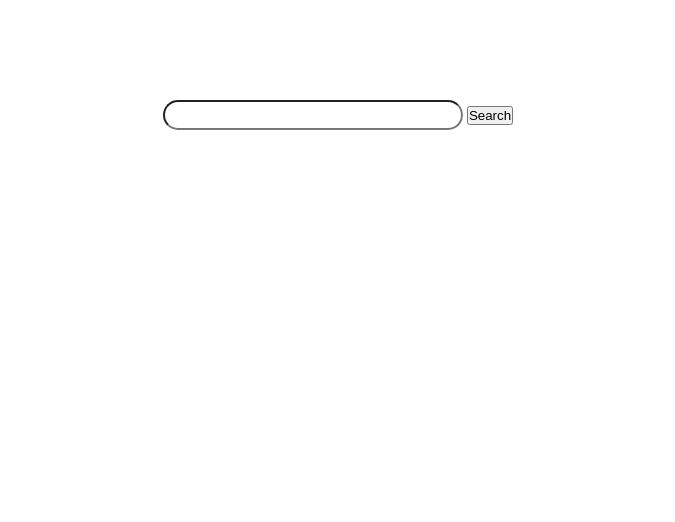
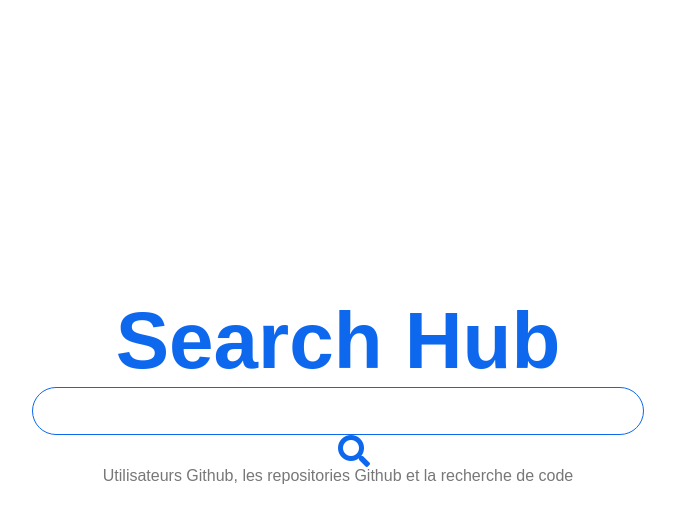
Before and after one commit to da-cruzdev/Search-hub, a website: page index.html in a window 1280 px wide. Shown: the whole page, without its empty margins (302-977 px from the left). Drawn offline with Linux system fonts and the light colour scheme.

Commit message:
making the home page

```diff
--- a/index.html
+++ b/index.html
@@ -5,13 +5,23 @@
     <meta http-equiv="X-UA-Compatible" content="IE=edge" />
     <meta name="viewport" content="width=device-width, initial-scale=1.0" />
     <title>Search hub</title>
+
+    <link
+      rel="stylesheet"
+      href="https://cdnjs.cloudflare.com/ajax/libs/font-awesome/5.13.1/css/all.min.css"
+    />
     <link rel="stylesheet" href="css/style.css" />
   </head>
   <body>
     <div class="container">
       <div class="search">
+        <h1 class="search__heading">Search Hub</h1>
         <input type="text" id="input" />
-        <button id="btn" type="button">Search</button>
+        <a href="#" id="btn"><i class="fa fa-search"></i></a>
+
+        <p class="search__text">
+          Utilisateurs Github, les repositories Github et la recherche de code
+        </p>
       </div>
     </div>
     <script src="index.js"></script>
--- a/index.js
+++ b/index.js
@@ -1,11 +1,9 @@
 let search = document.getElementById("btn");
-console.log(search);
 
 search.addEventListener("click", getSearch);
 
 function getSearch() {
   let username = document.getElementById("input").value;
-  console.log(username);
   let url = `https://api.github.com/users/${username}`;
 
   fetch(url)
--- a/sass/main.scss
+++ b/sass/main.scss
@@ -3,15 +3,55 @@
   padding: 0;
   box-sizing: border-box;
 }
+body {
+  font-family: sans-serif;
+  font-size: 16px;
+  font-weight: 400;
+  padding: 30px;
+  background-color: #fff;
+}
 .container {
-  margin-top: 100px;
+  margin-top: 5rem;
   display: flex;
   justify-content: center;
   align-items: center;
+  flex-direction: column;
+  height: 70vh;
 }
-input {
-  width: 300px;
-  height: 30px;
-  border-radius: 50px;
+.search {
+  display: flex;
+  justify-content: center;
+  align-items: center;
+  flex-direction: column;
+  position: relative;
+}
+.search h1 {
+  font-size: 5rem;
+  color: #0e68ee;
+}
+.search input {
+  width: 130%;
+  height: 3rem;
+  border: 0.1rem solid #0e68ee;
+  border-radius: 3rem;
+  padding: 0.2rem;
+  text-align: center;
+  font-size: 1.6rem;
+  color: #0e68ee;
   outline: none;
 }
+.search input:focus {
+  outline: none;
+}
+.fa {
+  position: absolute;
+  font-size: 2rem;
+  color: #0e68ee;
+  float: right;
+}
+
+.search__text {
+  margin-top: 2rem;
+  font-size: 1rem;
+  color: #777;
+}
```
Also changed, not shown: css/style.css.
